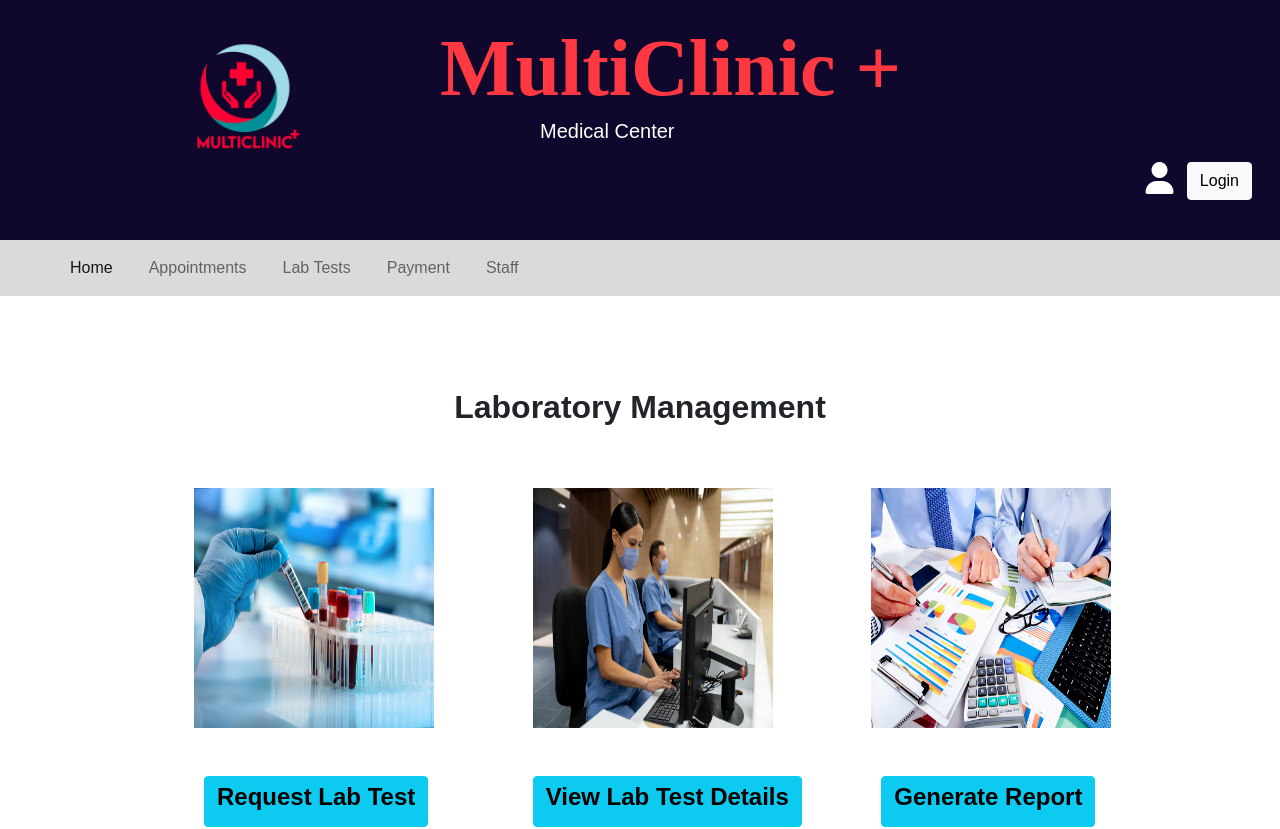
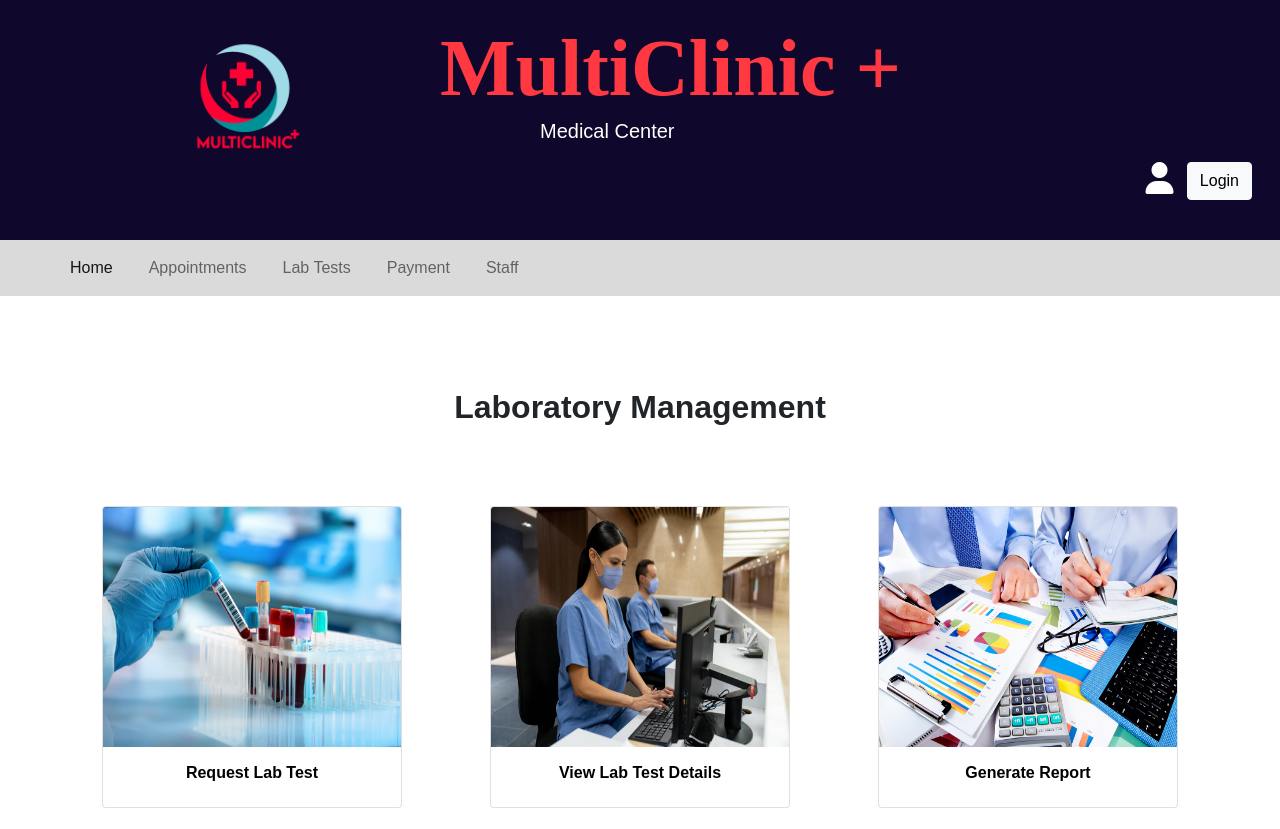
Before and after one commit to Tharindu-Samarakoon/my-app, a React (Create React App) app in the folder frontend/: page /labDashboard in a window 1280 px wide. Shown: the top 829 px of the page. Built offline with nearby package versions, Linux system fonts and the light colour scheme.

Commit message:
Add cards and made changes

```diff
--- a/frontend/src/components/LabDashboard.js
+++ b/frontend/src/components/LabDashboard.js
@@ -9,48 +9,98 @@ class labDashboard extends Component {
 
     <div  style={{marginTop:"20px"}}>
 
-           <h2 className="text-center"><b> Laboratory Management </b> </h2><br></br>
+      <h2 className="text-center"><b> Laboratory Management </b> </h2>
+      <br></br><br></br><br></br>
 
-        <div className="container">
+
+       {/* <div className="container">
 
         <div className="row"  style={{marginTop:30}}>
           <div className="col"  style={{marginLeft:100}}>
+
             <Link to="/save" className="addnotices">
 
               <img src="/labImage/addLab.jpg" width="240" height="240" alt="" />
               <br></br> <br></br>
               <br></br>
+
               <button className="btn btn-info" style={{marginLeft:10}}> <h4><b> Request Lab Test </b></h4></button>
 
             </Link>
+          </div> */}
+
+        <div class="row justify-content-evenly gx-5">
+        <br></br>
+          <div className="col" style={{marginLeft: 20, marginRight: 20}}>
+            <Link to="/save" className="addnotices" style={{textDecoration: 'none', color: 'black'}}>
+              <div class="card text-center">
+                <img src="/labImage/addLab.jpg" width={240} height={240} class="card-img-top" alt="..."/>
+                <div class="card-body">
+                  <p class="card-text"><h6><b> Request Lab Test</b></h6></p>
+                </div>
+              </div>
+            </Link>
           </div>
 
-            <div className="col">
+
+          {/* <div className="col">
 
             <Link to="/labs" className="results">
+
                 <img src="/labImage/viewlab.jpg" width="240" height="240" alt="" />
                 <br></br> <br></br>
                 <br></br>
+
                 <button className="btn btn-info" style={{marginLeft:0}}> <h4><b>View Lab Test Details</b></h4></button>
+
             </Link>
 
+        </div>*/}
+
+          <div className="col" style={{marginLeft: 20, marginRight: 20}}>
+            <Link to="/labs" className="results" style={{textDecoration: 'none', color: 'black'}}>
+              <div class="card text-center">
+                <img src="/labImage/viewlab.jpg" width={240}  height={240} class="card-img-top" alt="..."/>
+                <div class="card-body">
+                  <p class="card-text"><h6><b> View Lab Test Details</b></h6></p>
+                </div>
+              </div>
+            </Link>
           </div>
 
-            <div className="col">
+          {/*<div className="col">
 
             <Link to="/PrintLabReport" className="results">
+
                 <img src="/labImage/labReport.png" width="240" height="240" alt="" />
                 <br></br> <br></br>
                 <br></br>
+
                 <button className="btn btn-info" style={{marginLeft:10}}> <h4><b>Generate Report </b></h4></button>
 
             </Link>
+          </div>
+        </div>
+        <br></br> <br></br> <br></br>
+      </div> */}
+        <div className="col" style={{marginLeft: 20, marginRight: 20}}>
+          <Link to="/PrintLabReport" className="results" style={{textDecoration: 'none', color: 'black'}}>
+            <div class="card text-center">
+              <img src="/labImage/labReport.png" width={240}  height={240} class="card-img-top" alt="..."/>
+              <div class="card-body">
+                <p class="card-text"><h6><b> Generate Report</b></h6></p>
+              </div>
+            </div>
+          </Link>
+        </div>
+
+
+
+
 
 </div>
+<br></br><br></br><br></br><br></br><br></br>
 
-          </div>
-            <br></br> <br></br> <br></br>
-      </div>
     </div>
 
     );
```
Lines whose indentation alone changed are shown as unchanged.
